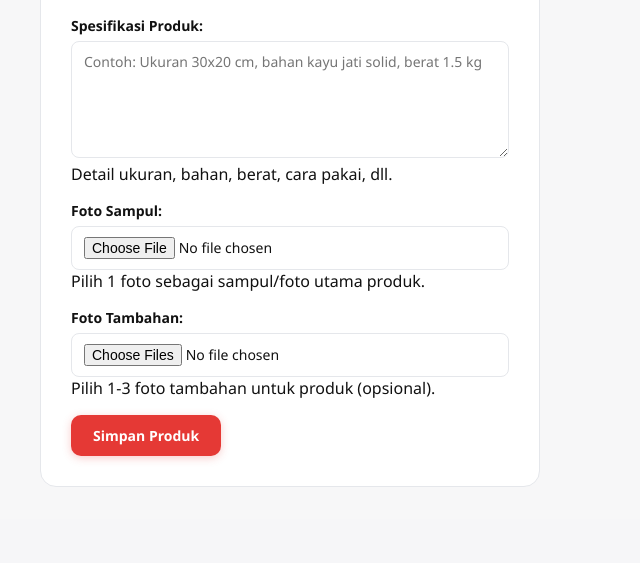
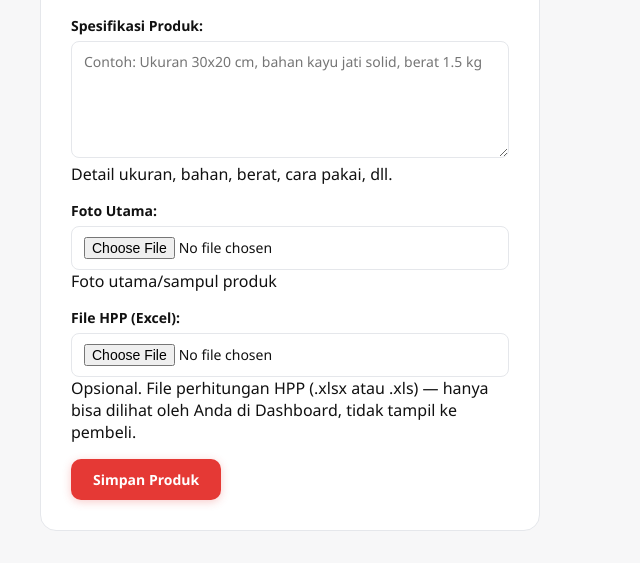
Before and after one commit to zidnichorizcn/didol, a Django app: page /products/tambah/ in a window 1280 px wide. Shown: the part 1120-1683 px from the top of the page, without its empty margins (0-640 px from the left). Before the commit the page ends 1607 px from the top, so only its background shows below. Run offline with Django 5.2, Linux system fonts and the light colour scheme; the visitor is signed in with stand-in values (Sample User, id 1).

Commit message:
Tambah upload file HPP Excel khusus dashboard penjual

```diff
--- a/products/forms.py
+++ b/products/forms.py
@@ -1,50 +1,23 @@
 from django import forms
+from django.forms import inlineformset_factory
 from django.contrib.auth.forms import UserCreationForm
 from django.contrib.auth import get_user_model
-from .models import Product
-
-
-class MultipleFileInput(forms.ClearableFileInput):
-    allow_multiple_selected = True
-
-
-class MultipleFileField(forms.FileField):
-    def __init__(self, *args, **kwargs):
-        kwargs.setdefault("widget", MultipleFileInput(attrs={"multiple": True}))
-        super().__init__(*args, **kwargs)
-
-    def clean(self, data, initial=None):
-        single_file_clean = super().clean
-        if isinstance(data, (list, tuple)):
-            result = [single_file_clean(d, initial) for d in data]
-        else:
-            result = single_file_clean(data, initial)
-        return result
-
+from .models import Product, ProductImage
 
 class ProductForm(forms.ModelForm):
-    foto = forms.ImageField(
-        required=False,
-        label="Foto Sampul",
-        help_text="Pilih 1 foto sebagai sampul/foto utama produk.",
-    )
-    foto_files = MultipleFileField(
-        required=False,
-        label="Foto Tambahan",
-        help_text="Pilih 1-3 foto tambahan untuk produk (opsional).",
-    )
-
     class Meta:
         model = Product
         fields = [
             "nama", "kategori", "brand", "harga", "sembunyikan_harga",
-            "kondisi", "stok", "lokasi", "no_wa", "spesifikasi", "foto",
+            "kondisi", "stok", "lokasi", "no_wa", "spesifikasi", "foto", "file_hpp",
         ]
         labels = {
             "no_wa": "Nomor WhatsApp",
             "sembunyikan_harga": "Sensor harga di halaman publik",
             "spesifikasi": "Spesifikasi Produk",
+            "foto": "Foto Utama",
             "stok": "Jumlah Stok",
+            "file_hpp": "File HPP (Excel)",
         }
         widgets = {
             "no_wa": forms.TextInput(attrs={"placeholder": "Contoh: 6281234567890"}),
@@ -54,7 +27,26 @@ class ProductForm(forms.ModelForm):
             "no_wa": "Gunakan kode negara 62 di depan, tanpa tanda + atau angka 0. Contoh: nomor 0812-3456-7890 ditulis 6281234567890",
             "sembunyikan_harga": "Kalau dicentang, harga akan tampil tersamar, misal Rp 10000 jadi Rp 1xxxx",
             "stok": "Isi jumlah stok kalau kondisi Ready Stock. Untuk Pre Order boleh dikosongkan/isi 0.",
+            "file_hpp": "Opsional. File perhitungan HPP (.xlsx atau .xls) — hanya bisa dilihat oleh Anda di Dashboard, tidak tampil ke pembeli.",
         }
+
+    def clean_file_hpp(self):
+        file = self.cleaned_data.get("file_hpp")
+        if file:
+            nama = file.name.lower()
+            if not (nama.endswith(".xlsx") or nama.endswith(".xls")):
+                raise forms.ValidationError("File HPP harus berformat Excel (.xlsx atau .xls).")
+        return file
+
+
+ProductImageFormSet = inlineformset_factory(
+    Product,
+    ProductImage,
+    fields=["foto"],
+    extra=2,
+    max_num=2,
+    can_delete=True,
+)
 
 
 class CustomUserCreationForm(UserCreationForm):
--- a/products/models.py
+++ b/products/models.py
@@ -60,6 +60,12 @@ class Product(models.Model):
     no_wa = models.CharField(max_length=20, help_text="Contoh: 6281234567890 (kode negara, tanpa + atau 0 di depan)")
     spesifikasi = models.TextField(blank=True, help_text="Detail ukuran, bahan, berat, cara pakai, dll.")
     foto = models.ImageField(upload_to="produk/", blank=True, null=True, help_text="Foto utama/sampul produk")
+    file_hpp = models.FileField(
+        upload_to="hpp/",
+        blank=True,
+        null=True,
+        help_text="File Excel HPP (Harga Pokok Produksi) — hanya terlihat oleh Anda sendiri, tidak ditampilkan ke pengunjung.",
+    )
     dibuat = models.DateTimeField(auto_now_add=True)
 
     def __str__(self):
```
Also changed, not shown: templates/products/dashboard.html (+10 -2 lines), products/migrations/0011_product_file_hpp.py (added).
